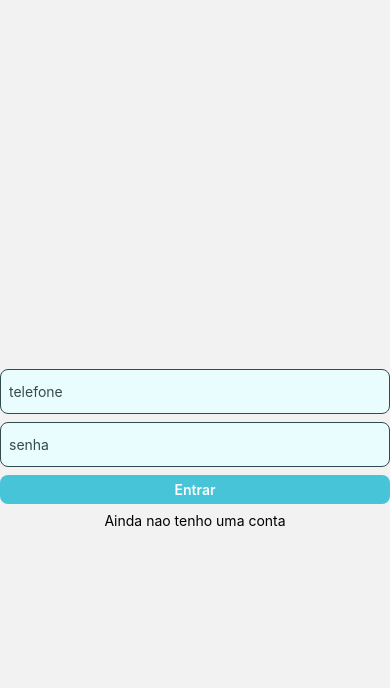
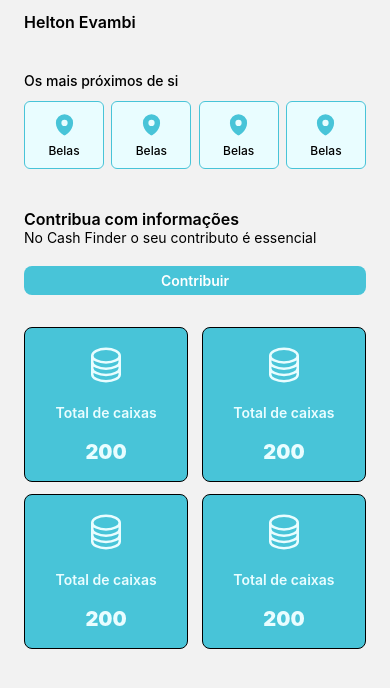
Before and after one commit to helton-evambi/cash-finder, a React Native app: screen /Home in a window 390 px wide. Shown: the top 688 px of the page. Built offline with nearby package versions, Linux system fonts and the light colour scheme.

Commit message:
create home screen

```diff
--- a/App.tsx
+++ b/App.tsx
@@ -6,6 +6,7 @@ import { CustomButton, CustomInput } from './components'
 import AtmCard from './components/atm-card'
 import { NavigationContainer } from '@react-navigation/native'
 import Login from './screen/auth/login'
+import Home from './screen/home'
 
 const Stack = createNativeStackNavigator()
 export default function App() {
@@ -14,7 +15,7 @@ export default function App() {
       <Stack.Navigator initialRouteName="Home">
         <Stack.Screen
           name="Home"
-          component={Login}
+          component={Home}
           options={{ headerShown: false }}
         />
         {/* <Stack.Screen name="Details" component={DetailsScreen} /> */}
--- /dev/null
+++ b/components/home-card.tsx
@@ -0,0 +1,59 @@
+import {
+  View,
+  Text,
+  TouchableOpacityProps,
+  TouchableOpacity,
+  StyleSheet,
+} from 'react-native'
+import React, { SVGProps } from 'react'
+import { colorPallet } from '../constants/colors'
+
+type Props = {
+  title: string
+  total: number
+  icon: any
+} & TouchableOpacityProps
+
+const HomeCard = ({ title, total, icon: Icon }: Props) => {
+  return (
+    <TouchableOpacity style={styles.body}>
+      <Icon color={colorPallet.primaryLight} size={40} />
+      <Text
+        style={{
+          color: colorPallet.primaryLight,
+          fontSize: 14,
+          fontWeight: 600,
+        }}
+      >
+        {title}
+      </Text>
+      <Text
+        style={{
+          color: colorPallet.primaryLight,
+          fontSize: 20,
+          fontWeight: 900,
+        }}
+      >
+        {total}
+      </Text>
+    </TouchableOpacity>
+  )
+}
+
+export default HomeCard
+
+const styles = StyleSheet.create({
+  body: {
+    width: '48%',
+    height: 155,
+    alignItems: 'center',
+    justifyContent: 'space-around',
+    paddingVertical: 8,
+    borderRadius: 8,
+    borderColor: '#00000',
+    borderWidth: 1,
+    backgroundColor: colorPallet.primary,
+    paddingHorizontal: 24,
+    marginTop: 12,
+  },
+})
--- /dev/null
+++ b/screen/home/index.tsx
@@ -0,0 +1,56 @@
+import { View, Text, StyleSheet } from 'react-native'
+import React from 'react'
+import { SafeAreaView } from 'react-native-safe-area-context'
+import AtmCard from '../../components/atm-card'
+import { CustomButton } from '../../components'
+import HomeCard from '../../components/home-card'
+import { CircleStackIcon } from 'react-native-heroicons/outline'
+const Home = () => {
+  return (
+    <SafeAreaView style={styles.body}>
+      <Text style={{ fontWeight: 600, fontSize: 16 }}>Helton Evambi</Text>
+      <Text style={{ marginTop: 40, fontWeight: 500 }}>
+        Os mais próximos de si
+      </Text>
+      <View style={styles.cardAtm}>
+        <AtmCard />
+        <AtmCard />
+        <AtmCard />
+        <AtmCard />
+      </View>
+      <Text style={{ marginTop: 40, fontWeight: 600, fontSize: 16 }}>
+        Contribua com informações
+      </Text>
+      <Text>No Cash Finder o seu contributo é essencial</Text>
+      <View style={{ marginVertical: 20 }}>
+        <CustomButton title="Contribuir" />
+      </View>
+      <View style={styles.homeCard}>
+        <HomeCard title="Total de caixas" total={200} icon={CircleStackIcon} />
+        <HomeCard title="Total de caixas" total={200} icon={CircleStackIcon} />
+        <HomeCard title="Total de caixas" total={200} icon={CircleStackIcon} />
+        <HomeCard title="Total de caixas" total={200} icon={CircleStackIcon} />
+      </View>
+    </SafeAreaView>
+  )
+}
+
+export default Home
+
+const styles = StyleSheet.create({
+  body: {
+    flex: 1,
+    paddingHorizontal: 24,
+    marginTop: 12,
+  },
+  cardAtm: {
+    marginTop: 12,
+    flexDirection: 'row',
+    justifyContent: 'space-between',
+  },
+  homeCard: {
+    flexDirection: 'row',
+    flexWrap: 'wrap',
+    justifyContent: 'space-between',
+  },
+})
```
